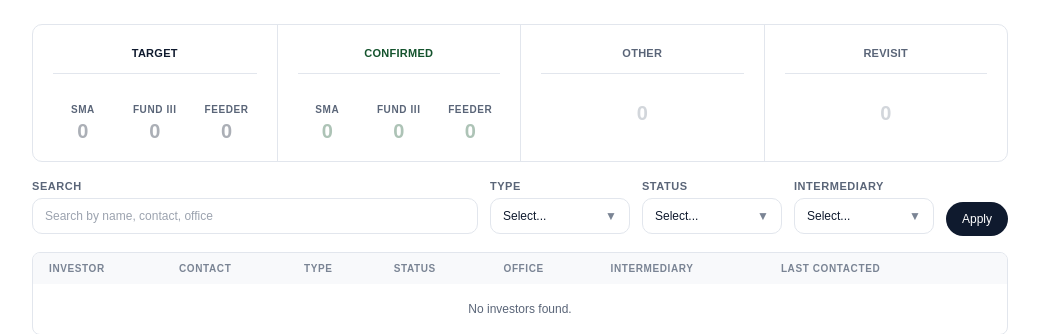
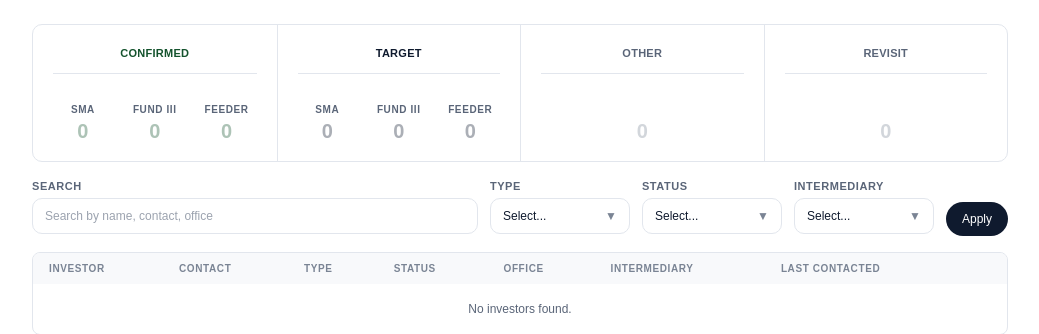
Before and after one commit to RoyKeane94/pref_investor_crm, a Django app: template investor_crm/crm/templates/crm/investor_list.html in a window 1280 px wide. Shown: the part 74-408 px from the top of the page, without its empty margins (120-1159 px from the left). Run offline with Django 5.2, Linux system fonts and the light colour scheme; the template is opened without the code that fills it, so the values that code supplies are empty.

Commit message:
Have Confirmed section first And make the Other and Revisit numbers on the same level as the other numbers

```diff
--- a/investor_crm/crm/templates/crm/investor_list.html
+++ b/investor_crm/crm/templates/crm/investor_list.html
@@ -12,6 +12,25 @@
   <section class="mb-4 text-body-sm">
     <div class="rounded-card border border-grey-border bg-white overflow-hidden">
       <div class="grid grid-cols-1 md:grid-cols-2 lg:grid-cols-4 divide-y lg:divide-y-0 lg:divide-x divide-grey-border">
+        {# Confirmed — SMA / Fund III / Feeder #}
+        <div class="px-4 py-4 sm:px-5 sm:py-5 flex flex-col min-h-[8.5rem]">
+          <div class="text-field-label uppercase tracking-wide text-forest w-full text-center">Confirmed</div>
+          <div class="h-px bg-grey-border my-3 shrink-0" aria-hidden="true"></div>
+          <div class="grid grid-cols-3 gap-2 sm:gap-3 text-center flex-1 items-end">
+            <div class="flex flex-col gap-1">
+              <div class="text-table-header uppercase text-grey">SMA</div>
+              <div class="text-page-title tabular-nums leading-none {% if stats.confirmed_sma %}text-forest{% else %}text-forest/35{% endif %}">{{ stats.confirmed_sma|default:0 }}</div>
+            </div>
+            <div class="flex flex-col gap-1">
+              <div class="text-table-header uppercase text-grey">Fund III</div>
+              <div class="text-page-title tabular-nums leading-none {% if stats.confirmed_fund_iii %}text-forest{% else %}text-forest/35{% endif %}">{{ stats.confirmed_fund_iii|default:0 }}</div>
+            </div>
+            <div class="flex flex-col gap-1">
+              <div class="text-table-header uppercase text-grey">Feeder</div>
+              <div class="text-page-title tabular-nums leading-none {% if stats.confirmed_feeder_fund %}text-forest{% else %}text-forest/35{% endif %}">{{ stats.confirmed_feeder_fund|default:0 }}</div>
+            </div>
+          </div>
+        </div>
         {# Target — SMA / Fund III / Feeder #}
         <div class="px-4 py-4 sm:px-5 sm:py-5 flex flex-col min-h-[8.5rem]">
           <div class="text-field-label uppercase tracking-wide text-navy w-full text-center">Target</div>
@@ -31,38 +50,19 @@
             </div>
           </div>
         </div>
-        {# Confirmed — SMA / Fund III / Feeder #}
-        <div class="px-4 py-4 sm:px-5 sm:py-5 flex flex-col min-h-[8.5rem]">
-          <div class="text-field-label uppercase tracking-wide text-forest w-full text-center">Confirmed</div>
-          <div class="h-px bg-grey-border my-3 shrink-0" aria-hidden="true"></div>
-          <div class="grid grid-cols-3 gap-2 sm:gap-3 text-center flex-1 items-end">
-            <div class="flex flex-col gap-1">
-              <div class="text-table-header uppercase text-grey">SMA</div>
-              <div class="text-page-title tabular-nums leading-none {% if stats.confirmed_sma %}text-forest{% else %}text-forest/35{% endif %}">{{ stats.confirmed_sma|default:0 }}</div>
-            </div>
-            <div class="flex flex-col gap-1">
-              <div class="text-table-header uppercase text-grey">Fund III</div>
-              <div class="text-page-title tabular-nums leading-none {% if stats.confirmed_fund_iii %}text-forest{% else %}text-forest/35{% endif %}">{{ stats.confirmed_fund_iii|default:0 }}</div>
-            </div>
-            <div class="flex flex-col gap-1">
-              <div class="text-table-header uppercase text-grey">Feeder</div>
-              <div class="text-page-title tabular-nums leading-none {% if stats.confirmed_feeder_fund %}text-forest{% else %}text-forest/35{% endif %}">{{ stats.confirmed_feeder_fund|default:0 }}</div>
-            </div>
-          </div>
-        </div>
-        {# Other #}
-        <div class="px-4 py-4 sm:px-5 sm:py-5 flex flex-col items-center justify-between text-center min-h-[8.5rem]">
+        {# Other — number bottom-aligned with Target/Confirmed figures #}
+        <div class="px-4 py-4 sm:px-5 sm:py-5 flex flex-col min-h-[8.5rem] text-center">
           <div class="text-field-label uppercase tracking-wide text-grey w-full text-center">Other</div>
           <div class="h-px bg-grey-border w-full my-3 shrink-0" aria-hidden="true"></div>
-          <div class="flex-1 flex items-center justify-center w-full">
+          <div class="flex-1 flex items-end justify-center w-full min-h-0">
             <span class="text-page-title tabular-nums leading-none {% if stats.other %}text-navy{% else %}text-grey-darker/45{% endif %}">{{ stats.other|default:0|intcomma }}</span>
           </div>
         </div>
         {# Revisit #}
-        <div class="px-4 py-4 sm:px-5 sm:py-5 flex flex-col items-center justify-between text-center min-h-[8.5rem]">
+        <div class="px-4 py-4 sm:px-5 sm:py-5 flex flex-col min-h-[8.5rem] text-center">
           <div class="text-field-label uppercase tracking-wide text-grey w-full text-center">Revisit</div>
           <div class="h-px bg-grey-border w-full my-3 shrink-0" aria-hidden="true"></div>
-          <div class="flex-1 flex items-center justify-center w-full">
+          <div class="flex-1 flex items-end justify-center w-full min-h-0">
             <span class="text-page-title tabular-nums leading-none {% if stats.confirmed %}text-navy{% else %}text-grey-darker/45{% endif %}">{{ stats.confirmed|default:0|intcomma }}</span>
           </div>
         </div>
```
